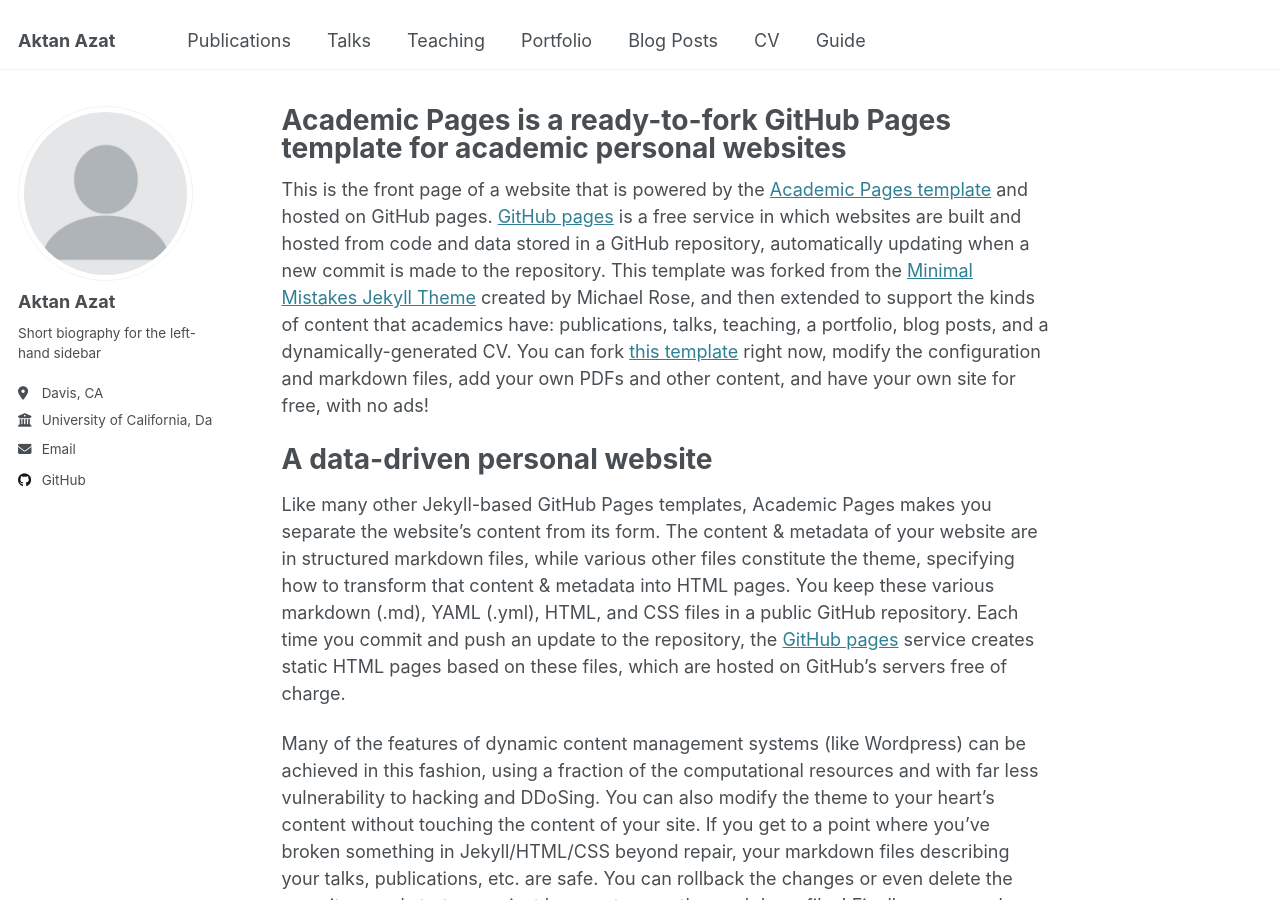
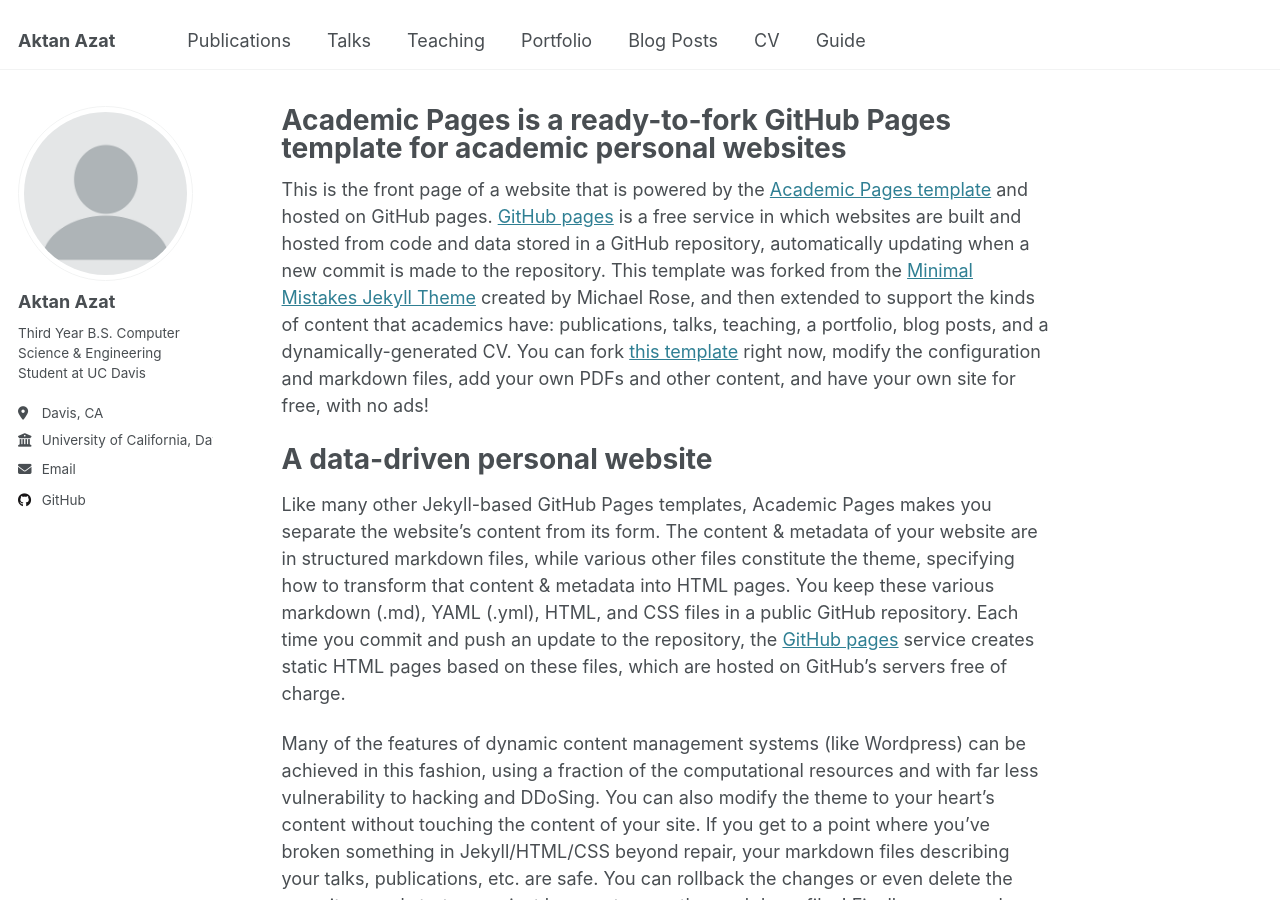
Before and after one commit to aktanazat/aktanazat.github.io, a Jekyll site: the page built from _pages/about.md, in a window 1280 px wide and 900 px high. Built offline with Jekyll 4.4.1, drawn with Linux system fonts in a browser that asks for light colours.

Commit message:
fixing url in _config.md

```diff
--- a/_config.yml
+++ b/_config.yml
@@ -13,7 +13,7 @@
 title_separator          : "-"
 name                     : &name "Aktan Azat"
 description              : &description "personal description"
-url                      : https://academicpages.github.io # the base hostname & protocol for your site e.g. "https://[your GitHub username].github.io"
+url                      : https://aktanazat.github.io # the base hostname & protocol for your site e.g. "https://[your GitHub username].github.io"
 baseurl                  : "" # the subpath of your site, e.g. "/blog"
 repository               : "academicpages/academicpages.github.io"
 
@@ -24,7 +24,7 @@
   # Biographic information
   avatar           : "profile.png"
   name             : "Aktan Azat"
-  bio              : "Short biography for the left-hand sidebar"
+  bio              : "Third Year B.S. Computer Science & Engineering Student at UC Davis"
   location         : "Davis, CA"
   employer         : "University of California, Davis"
   uri              : # URL
```
